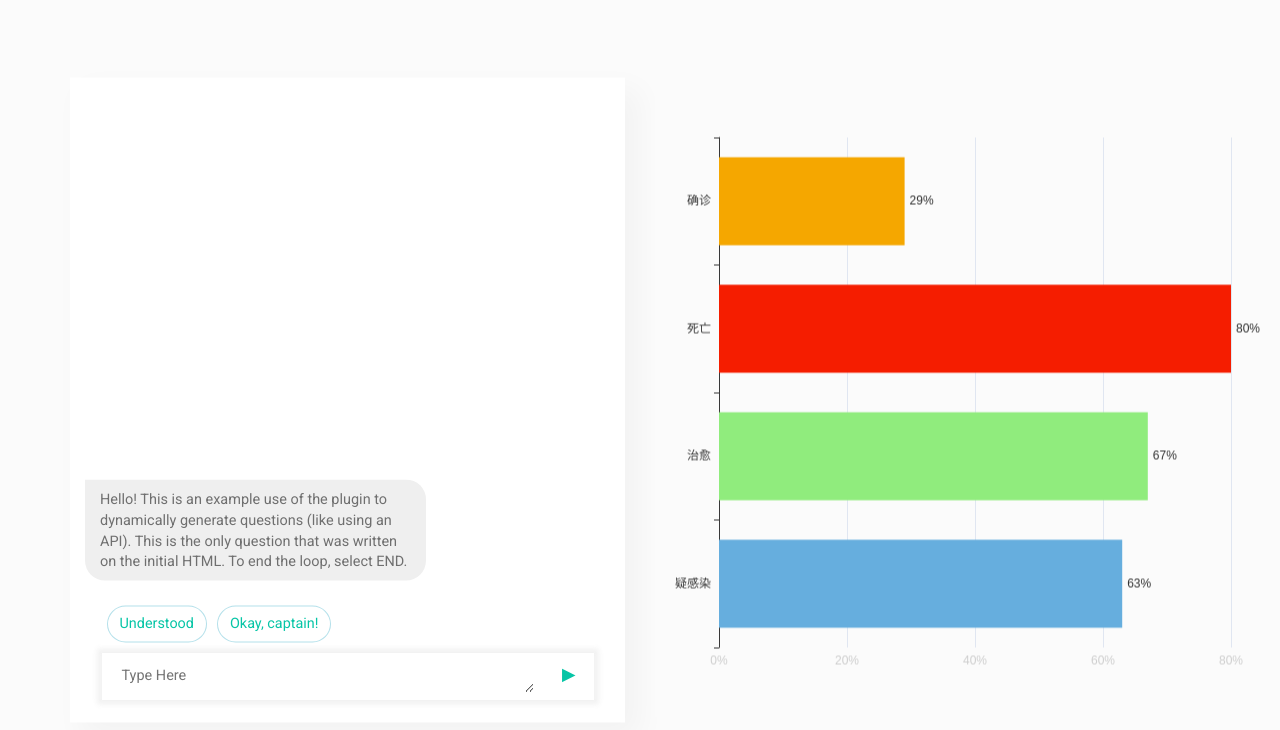
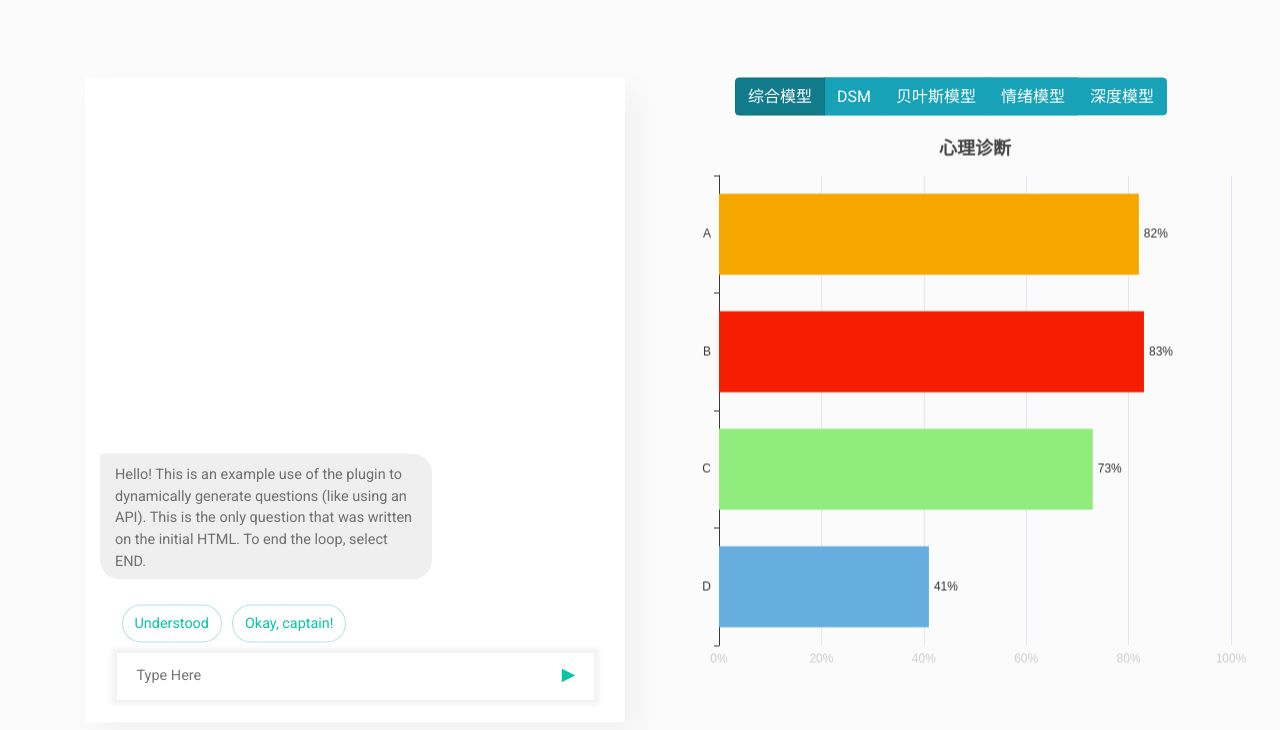
Before and after one commit to gaotongxiao/Frontend, a plain HTML site: page doctor.html in a window 1280 px wide. Drawn offline with nearby package versions, Linux system fonts and the light colour scheme.

Commit message:
add basic demo for doctor side

```diff
--- a/doctor.html
+++ b/doctor.html
@@ -1,25 +1,39 @@
 <!DOCTYPE html>
 <html lang="en">
+
 <head>
 	<title>convForm - example</title>
 	<meta charset="UTF-8">
 	<meta name="viewport" content="width=device-width, initial-scale=1, maximum-scale=1, minimum-scale=1">
 	<link href="https://fonts.googleapis.com/css?family=Roboto" rel="stylesheet">
+	<link rel="stylesheet" href="https://stackpath.bootstrapcdn.com/bootstrap/4.5.0/css/bootstrap.min.css"
+		integrity="sha384-9aIt2nRpC12Uk9gS9baDl411NQApFmC26EwAOH8WgZl5MYYxFfc+NcPb1dKGj7Sk" crossorigin="anonymous">
 	<link rel="stylesheet" type="text/css" href="dist/jquery.convform.css">
-	<link rel="stylesheet" href="https://maxcdn.bootstrapcdn.com/bootstrap/3.3.7/css/bootstrap.min.css" integrity="sha384-BVYiiSIFeK1dGmJRAkycuHAHRg32OmUcww7on3RYdg4Va+PmSTsz/K68vbdEjh4u" crossorigin="anonymous">
 	<link rel="stylesheet" type="text/css" href="demo.css">
+	<script src="https://code.jquery.com/jquery-3.5.1.min.js"
+		integrity="sha384-ZvpUoO/+PpLXR1lu4jmpXWu80pZlYUAfxl5NsBMWOEPSjUn/6Z/hRTt8+pR6L4N2"
+		crossorigin="anonymous"></script>
+	<script src="https://cdn.jsdelivr.net/npm/popper.js@1.16.0/dist/umd/popper.min.js"
+		integrity="sha384-Q6E9RHvbIyZFJoft+2mJbHaEWldlvI9IOYy5n3zV9zzTtmI3UksdQRVvoxMfooAo"
+		crossorigin="anonymous"></script>
+	<script src="https://stackpath.bootstrapcdn.com/bootstrap/4.5.0/js/bootstrap.min.js"
+		integrity="sha384-OgVRvuATP1z7JjHLkuOU7Xw704+h835Lr+6QL9UvYjZE3Ipu6Tp75j7Bh/kR0JKI"
+		crossorigin="anonymous"></script>
 </head>
+
 <body>
 	<section id="demo">
 		<div class="vertical-align">
 			<div class="container">
 				<div class="row">
 					<!-- <div class="col-sm-6 col-sm-offset-1 col-xs-offset-0"> -->
-	                <div class="col-lg-6 col-xs-offset-0">
+					<div class="col-lg-6">
 						<div class="card no-border">
 							<div id="chat">
 								<form action="" method="GET" class="hidden">
-	                                <select data-conv-question="Hello! This is an example use of the plugin to dynamically generate questions (like using an API). This is the only question that was written on the initial HTML. To end the loop, select END." name="first-question">
+									<select
+										data-conv-question="Hello! This is an example use of the plugin to dynamically generate questions (like using an API). This is the only question that was written on the initial HTML. To end the loop, select END."
+										name="first-question">
 										<option value="understood">Understood</option>
 										<option value="okay">Okay, captain!</option>
 									</select>
@@ -28,15 +42,40 @@
 						</div>
 					</div>
 					<div class="col-lg-6">
-						<div id="doctor_stat" style="width:640px;height:640px;">
-							This is a test
+						<div class="row">
+							<div class="offset-2">
+								<div id="btn-group" class="btn-group btn-group-toggle" data-toggle="buttons">
+									<label class="btn btn-info active">
+										<input type="radio" name="options" value="full" checked> 综合模型
+									</label>
+									<label class="btn btn-info">
+										<input type="radio" name="options" value="DSM"> DSM
+									</label>
+									<label class="btn btn-info">
+										<input type="radio" name="options" value="Bayesian"> 贝叶斯模型
+									</label>
+									<label class="btn btn-info">
+										<input type="radio" name="options" value="sentimental"> 情绪模型
+									</label>
+									<label class="btn btn-info">
+										<input type="radio" name="options" value="DL"> 深度模型
+									</label>
+								</div>
+							</div>
+						</div>
+						<div class="row">
+							<div class="col">
+								<div id="doctor_stat" style="width:640px;height:600px;">
+								</div>
+							</div>
+							</div>
 						</div>
 				</div>
 			</div>
 		</div>
 		</div>
 	</section>
-	<script type="text/javascript" src="jquery-1.12.3.min.js"></script>
+	<!-- <script type="text/javascript" src="jquery-1.12.3.min.js"></script> -->
 	<script type="text/javascript" src="dist/autosize.min.js"></script>
 	<script type="text/javascript" src="dist/jquery.convform.js"></script>
 	<script type="text/javascript" src="js/commu.js"></script>
@@ -46,15 +85,28 @@
 	<script type="text/javascript" src="js/chatbot.js"></script>
 	<script type="text/javascript">
 		var dr_chart;
-		jQuery(function($){
-			$(document).ready(function(){
-				console.log("test");
+		var data;
+		jQuery(function ($) {
+			$(document).ready(function () {
 				dr_chart = echarts.init(document.getElementById('doctor_stat'));
 				// test = dr_chart;
-				visualize_dr_data(dr_chart);
+				data = {
+					full: [['D', Math.floor(Math.random() * 100)], ['C', Math.floor(Math.random() * 100)], ['B', Math.floor(Math.random() * 100)], ['A', Math.floor(Math.random() * 100)]],
+					DSM: [['D', Math.floor(Math.random() * 100)], ['C', Math.floor(Math.random() * 100)], ['B', Math.floor(Math.random() * 100)], ['A', Math.floor(Math.random() * 100)]],
+					Bayesian: [['D', Math.floor(Math.random() * 100)], ['C', Math.floor(Math.random() * 100)], ['B', Math.floor(Math.random() * 100)], ['A', Math.floor(Math.random() * 100)]],
+					sentimental: [['D', Math.floor(Math.random() * 100)], ['C', Math.floor(Math.random() * 100)], ['B', Math.floor(Math.random() * 100)], ['A', Math.floor(Math.random() * 100)]],
+					DL: [['C', Math.floor(Math.random() * 100)], ['B', Math.floor(Math.random() * 100)], ['A', Math.floor(Math.random() * 100)]],
+				}
+
+				$("#btn-group :input").on("change",function () {
+					update_dr_data(dr_chart, data[this.value]);
+				});
+				// visualize_dr_data(dr_chart);
+				update_dr_data(dr_chart, data.full);
 			});
 		});
 	</script>
 
 </body>
+
 </html>
--- a/js/visualization_dr.js
+++ b/js/visualization_dr.js
@@ -1,110 +1,83 @@
-function visualize_dr_data(myChart) {
-    // var myChart = echarts.init();
-    $.ajax({
-        url: "wuhan.json",
-        success: function (data) {
-            myChart.setOption({
+function update_dr_data(myChart, data) {
+    var option = {
+        title: {
+            show: true,
+            text: '心理诊断',
+            left: 'center',
+            top: '20px'
+        },
         backgroundColor: '#FBFBFB',
-                tooltip : {
+        tooltip: {
             trigger: 'item',
             formatter: '{b}<br />{c}%'
         },
-                calculable : true,
-                yAxis : [
+        calculable: true,
+        yAxis: [
             {
-                        type : 'category',
-                        axisLine:{
-                            lineStyle :{
-                                // color: '#CECECE'
+                type: 'category',
+                axisLine: {
+                    lineStyle: {
                         color: '#383838'
                     }
                 },
-                        data: ['疑感染', '治愈', '死亡', '确诊']
+                data: new Array()
             }
         ],
         xAxis: {
-                    data: data.date,
-                    axisLabel:{
+            // data: data.date,
+            axisLabel: {
                 // rotate: 30,
                 // interval:0
                 formatter: '{value}%'
             },
-                    axisLine:{
-                        lineStyle :{
+            axisLine: {
+                lineStyle: {
                     color: '#CECECE'
                 }
             },
-                    type : 'value',
-                    boundaryGap : false,
+            type: 'value',
+            boundaryGap: false,
         },
-                // legend: {
-                //     "left": "center",
-                //     "data": [{
-                //         "name": "疑感染",
-                //     }, {
-                //         "name": "治愈",
-                //     }, {
-                //         "name": "死亡",
-                //     }, {
-                //         "name": "确诊",
-                //     }
-                //     ]
-                // },
+
         series: [
             {
                 name: '百分比',
                 type: 'bar',
                 symbol: 'none',
                 // smooth: 0.2,
-                        data: [Math.floor(Math.random() * 100), Math.floor(Math.random() * 100),
-                            Math.floor(Math.random() * 100), Math.floor(Math.random() * 100)],
-                        label: {normal: {show: true, position: 'right', formatter: '{c}%'}},
+                data: [],
+                label: { normal: { show: true, position: 'right', formatter: '{c}%' } },
                 formatter: '{b}\n{c}%',
                 itemStyle: {
                     normal: {
                         color: function (p) {
-                                    var clist =  ['#66AEDE', '#90EC7D', '#f51d00', '#f5a700'];
+                            var clist = ['#66AEDE', '#90EC7D', '#f51d00', '#f5a700'];
                             return clist[p.dataIndex];
                         }
                     }
                 }
             },
-                    // {
-                    //     name: '治愈',
-                    //     type: 'bar',
-                    //     symbol: 'none',
-                    //     // smooth: 0.2,
-                    //     color: ['#90EC7D'],
-                    //     data: [Math.floor(Math.random() * 100)],
-                    //     label: {normal: {show: true, position: 'right'}},
-                    //     formatter: '{b}\n{c}%'
-                    // },
-                    // {
-                    //     name: '死亡',
-                    //     type: 'bar',
-                    //     symbol: 'none',
-                    //     // smooth: 0.2,
-                    //     color: ['#f51d00'],
-                    //     data: [Math.floor(Math.random() * 100)],
-                    //     label: {normal: {show: true, position: 'right'}},
-                    //     formatter: '{b}\n{c}%'
-                    // },
-                    // {
-                    //     name: '确诊',
-                    //     type: 'bar',
-                    //     symbol: 'none',
-                    //     // smooth: 0.2,
-                    //     color: ['#f5a700'],
-                    //     data: [Math.floor(Math.random() * 100)],
-                    //     label: {normal: {show: true, position: 'right'}},
-                    //     formatter: '{b}\n{c}%'
-                    // },
+
         ],
         grid: {
             left: '10%'
         }
-            });
     }
-    });
+    var y = new Array();
+    var series = new Array();
+    for (d of data) {
+        y.push(d[0]);
+        series.push(d[1]);
     }
+    option.yAxis[0].data = y;
+    option.series[0].data = series;
+    myChart.setOption(option);
+}
+// function visualize_dr_data(myChart) {
+//     // var myChart = echarts.init();
+//     $.ajax({
+//         url: "wuhan.json",
+//         success: function (data)
+//     });
+// }
 // });
```
Also changed, not shown: dist/jquery.convform.js. Lines whose indentation alone changed are shown as unchanged.
